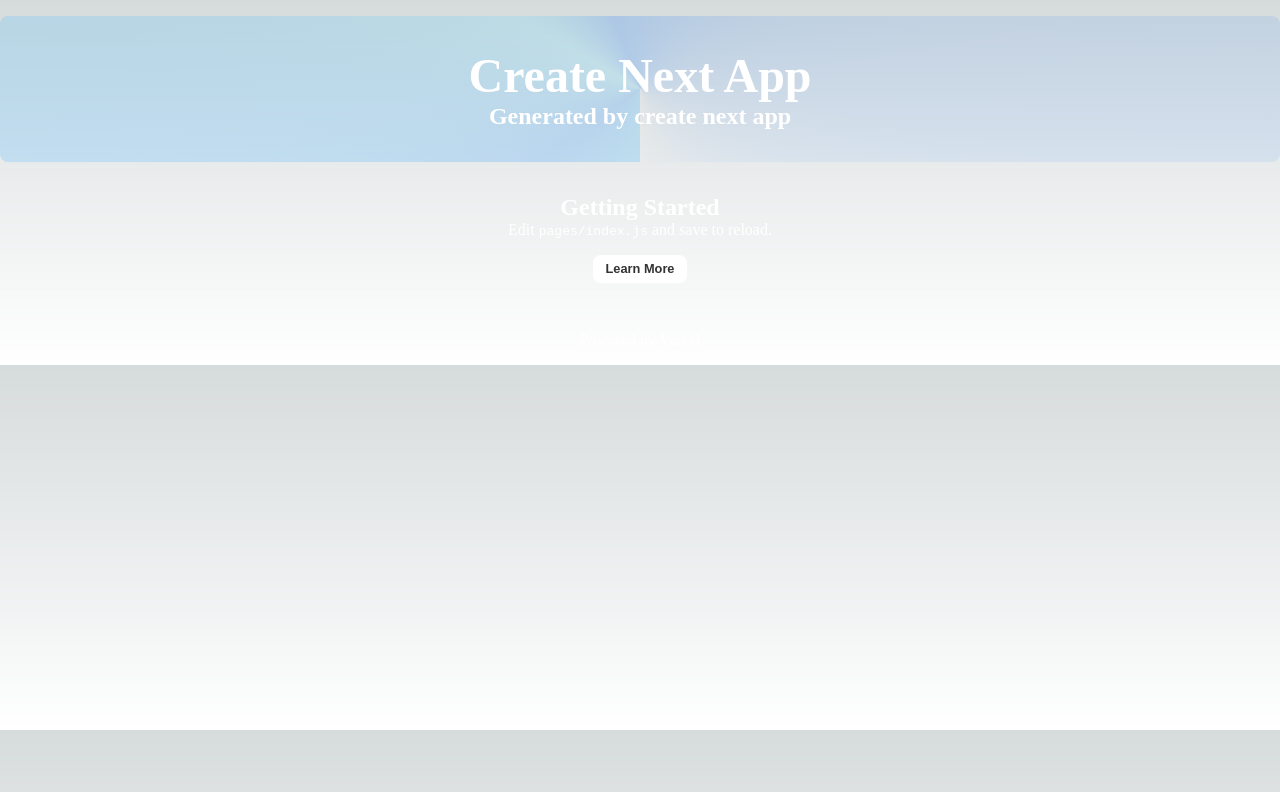
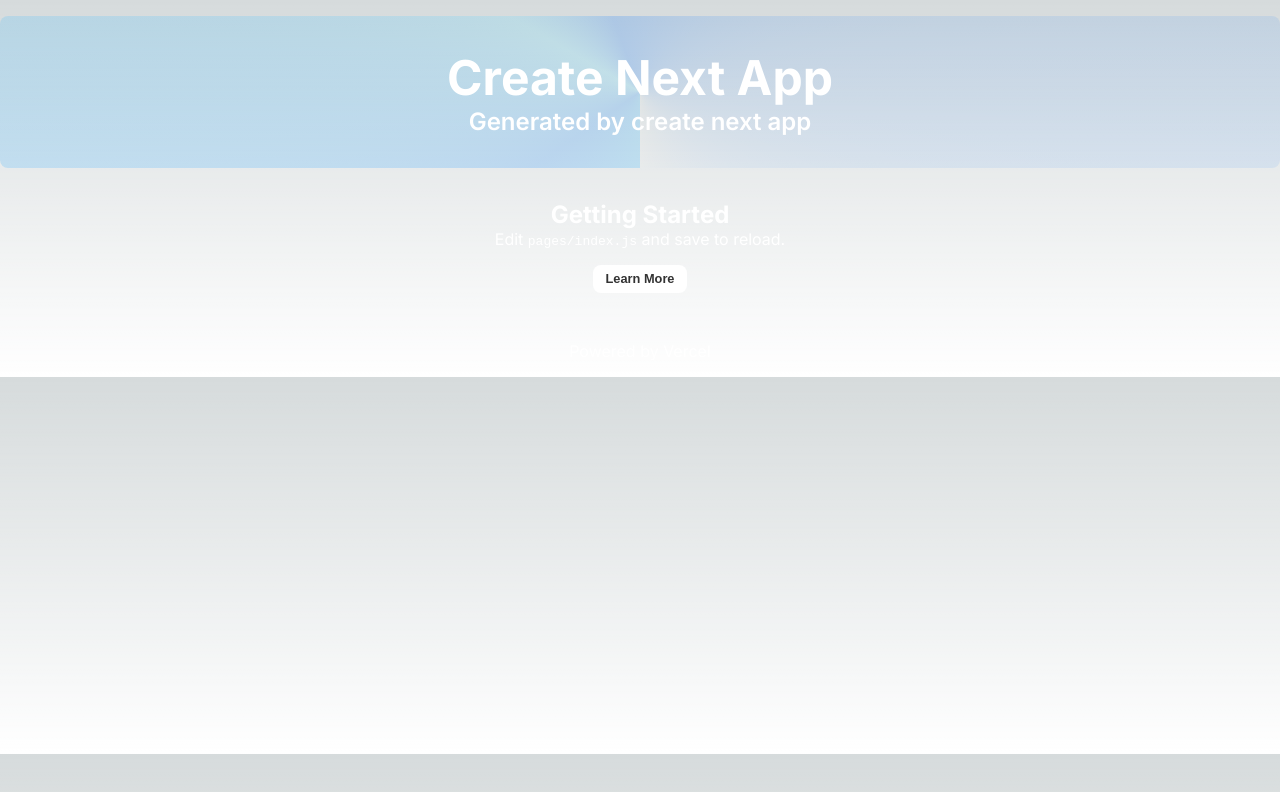
Before and after one commit to asimrasheed533/MixPanelDemo, a Next.js app: page / in a window 1280 px wide. Shown: the top 792 px of the page. Built offline with nearby package versions, Linux system fonts and the light colour scheme.

Commit message:
Update layout.jsx

```diff
--- a/app/layout.jsx
+++ b/app/layout.jsx
@@ -4,14 +4,14 @@
 const inter = Inter({ subsets: ["latin"] });
 
 export const metadata = {
-  title: "Create Next App",
-  description: "Generated by create next app",
+  title: "Mixpanel Next.js Example",
+  description: "An example of using Mixpanel with Next.js",
 };
 
 export default function RootLayout({ children }) {
   return (
     <html lang="en">
-      <body>{children}</body>
+      <body className={inter.className}>{children}</body>
     </html>
   );
 }
```
